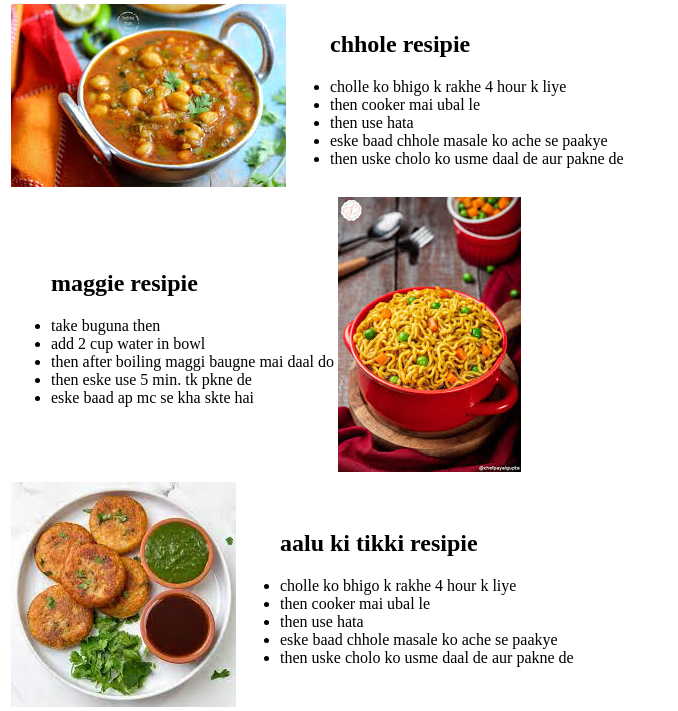
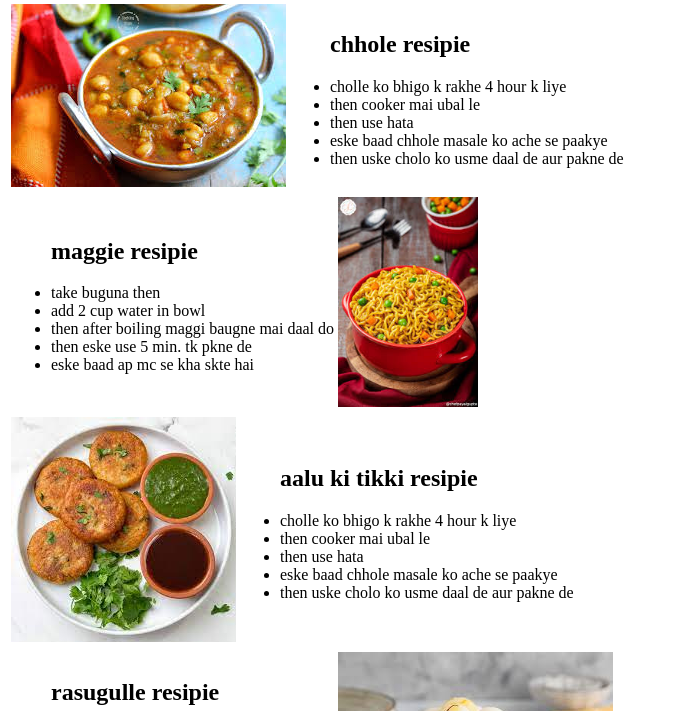
Before and after one commit to iamshobhxt/resipie, a plain HTML site: page resipie.html in a window 1280 px wide. Shown: the part 79-790 px from the top of the page, without its empty margins (0-678 px from the left). Drawn offline with Linux system fonts and the light colour scheme.

Commit message:
Update resipie.html

```diff
--- a/resipie.html
+++ b/resipie.html
@@ -41,7 +41,7 @@
                         </ul>
                     </td>
                         <td>
-                            <img src="maggi.jpg" alt="">
+                            <img src="maggi.jpg" width=140 alt="">
                         </td>
                 </tr>
             </section>
```
